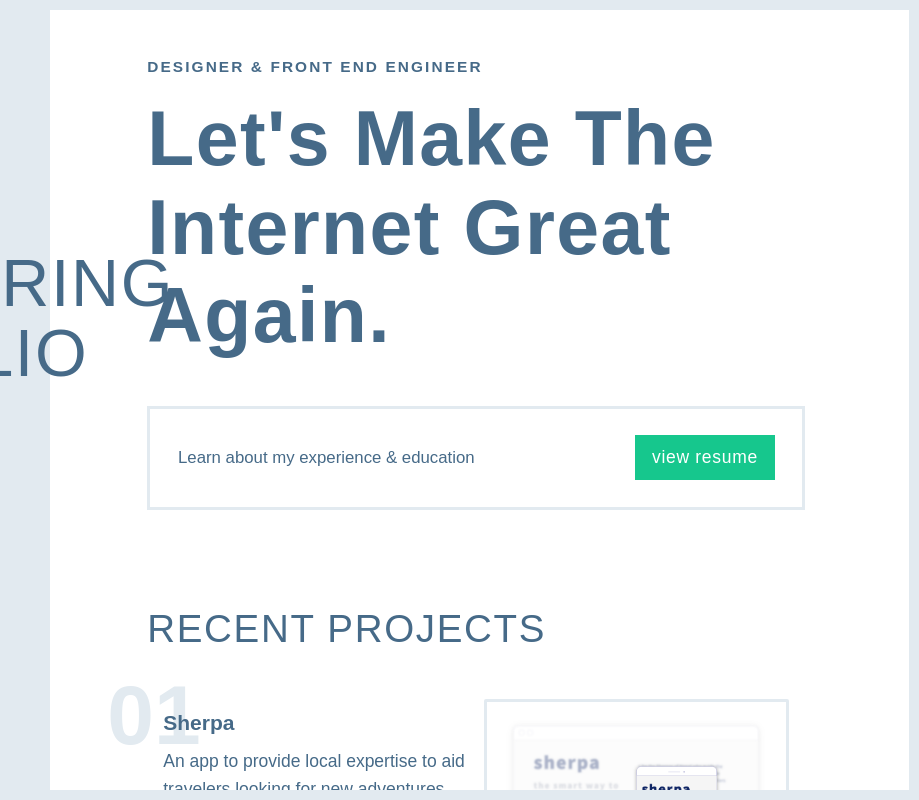
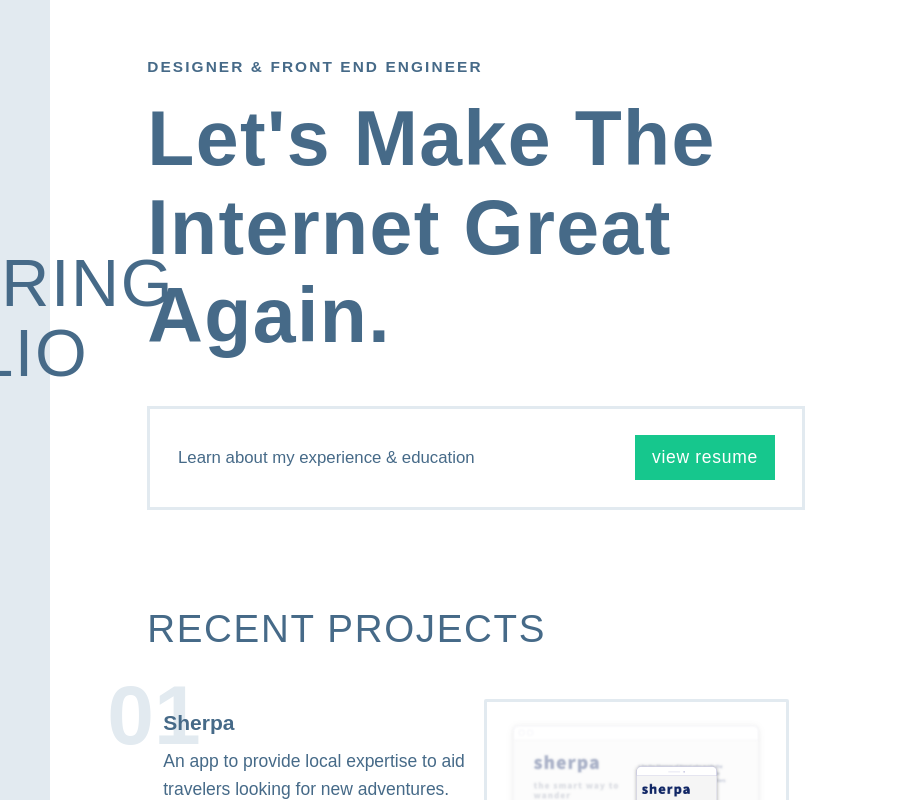
Before and after one commit to russpate/russpate.github.io, a website: page index.html in a window 1280 px wide. Shown: the top 800 px of the page, 361-1280 px from the left. Drawn offline with Linux system fonts and the light colour scheme.

Commit message:
rm border

```diff
--- a/index.html
+++ b/index.html
@@ -8,9 +8,9 @@
     <title>Russ Pate</title>
   </head>
   <body>
-    <div class="page-border-wrap">
+    <!-- <div class="page-border-wrap">
       <div class="page-border-inner"></div>
-    </div>
+    </div> -->
     <div class="hero mdl-grid">
       <div class="left mdl-cell mdl-cell--4-col mdl-cell--12-col-phone">
         <div class="left-inner">
```
